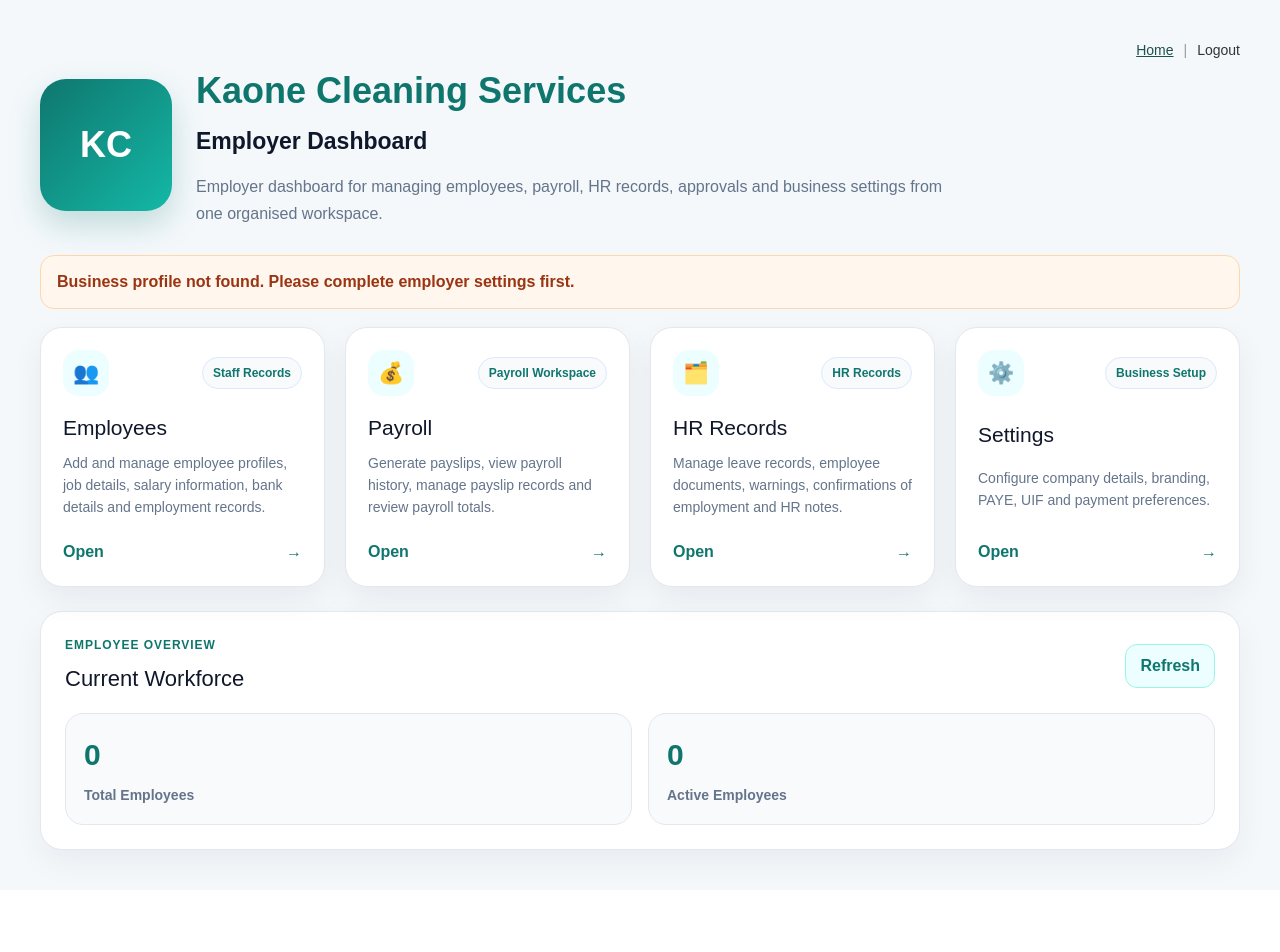
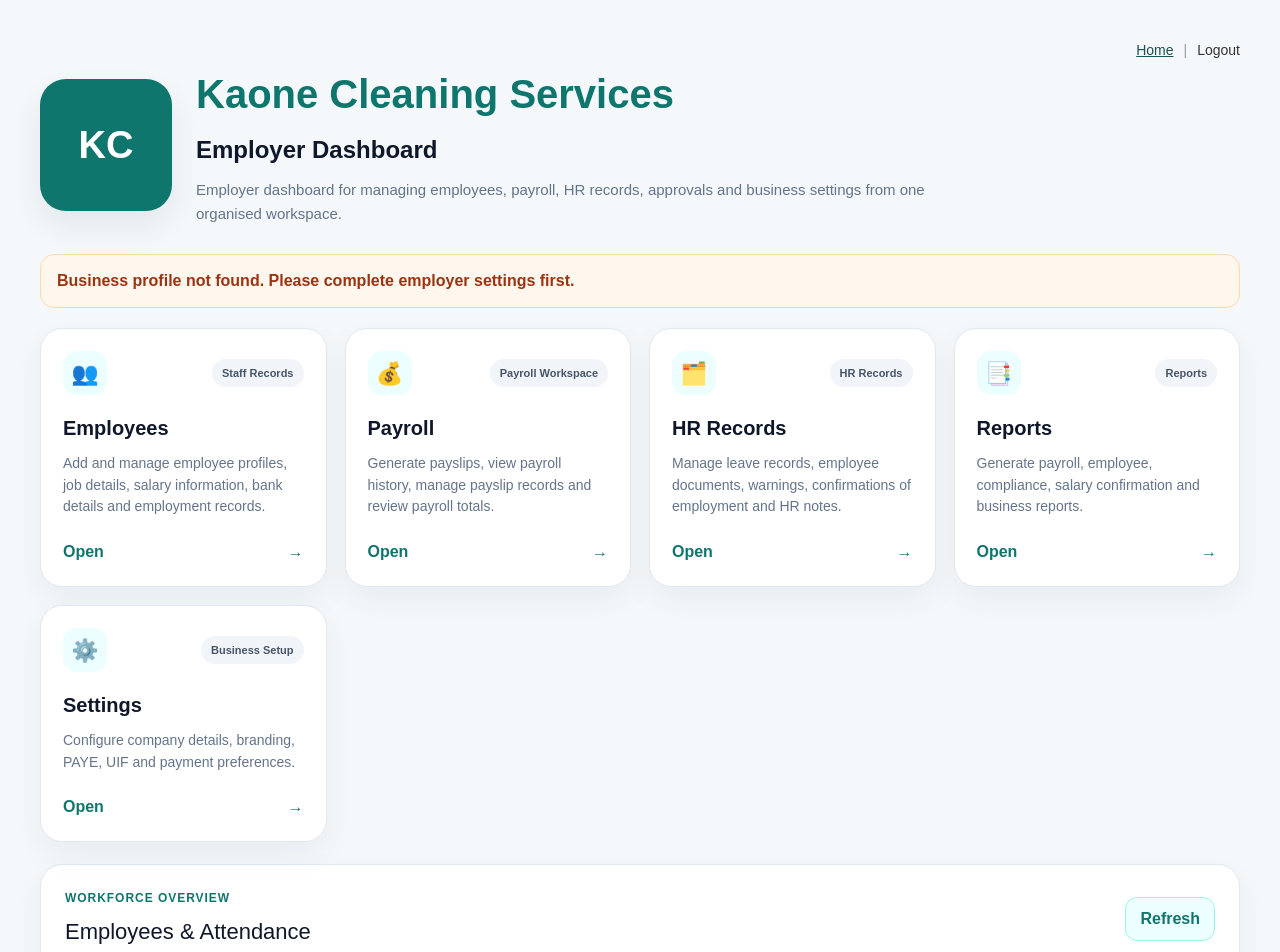
Before and after one commit to KaonPM/wageflow, a Next.js app: page /employer in a window 1280 px wide. Shown: the top 952 px of the page. Before the commit the page ends 890 px from the top, so only its background shows below. Built offline with nearby package versions, Linux system fonts and the light colour scheme; no server answers.

Commit message:
Update employer dashboard workforce overview

```diff
--- a/app/employer/page.tsx
+++ b/app/employer/page.tsx
@@ -22,6 +22,7 @@ type Employee = {
   basic_salary?: number | null;
   salary?: number | null;
   employment_status?: string | null;
+  status?: string | null;
 };
 
 export default function EmployerDashboard() {
@@ -143,12 +144,24 @@ export default function EmployerDashboard() {
 
   const totalEmployees = employees.length;
 
-  const activeEmployees = useMemo(() => {
-    return employees.filter(
-      (employee) =>
-        !employee.employment_status ||
-        employee.employment_status === "active"
-    ).length;
+  const employeesOnLeave = useMemo(() => {
+    return employees.filter((employee) => {
+      const status = (employee.status || employee.employment_status || "")
+        .trim()
+        .toLowerCase();
+
+      return status === "on_leave" || status === "on leave" || status === "leave";
+    }).length;
+  }, [employees]);
+
+  const employeesAbsentToday = useMemo(() => {
+    return employees.filter((employee) => {
+      const status = (employee.status || employee.employment_status || "")
+        .trim()
+        .toLowerCase();
+
+      return status === "absent" || status === "absent_today";
+    }).length;
   }, [employees]);
 
   return (
@@ -209,6 +222,14 @@ export default function EmployerDashboard() {
         />
 
         <DashboardCard
+          icon="📑"
+          title="Reports"
+          description="Generate payroll, employee, compliance, salary confirmation and business reports."
+          href="/employer/reports"
+          tag="Reports"
+        />
+
+        <DashboardCard
           icon="⚙️"
           title="Settings"
           description="Configure company details, branding, PAYE, UIF and payment preferences."
@@ -220,8 +241,8 @@ export default function EmployerDashboard() {
       <section style={overviewBox}>
         <div style={overviewHeader}>
           <div>
-            <p style={overviewEyebrow}>Employee Overview</p>
-            <h2 style={overviewTitle}>Current Workforce</h2>
+            <p style={overviewEyebrow}>Workforce Overview</p>
+            <h2 style={overviewTitle}>Employees & Attendance</h2>
           </div>
 
           <button style={refreshButton} onClick={loadDashboard} disabled={loading}>
@@ -231,7 +252,8 @@ export default function EmployerDashboard() {
 
         <div style={overviewGrid}>
           <OverviewCard label="Total Employees" value={String(totalEmployees)} />
-          <OverviewCard label="Active Employees" value={String(activeEmployees)} />
+          <OverviewCard label="On Leave" value={String(employeesOnLeave)} />
+          <OverviewCard label="Absent Today" value={String(employeesAbsentToday)} />
         </div>
       </section>
     </main>
@@ -379,44 +401,43 @@ const logoBox = {
 const logoImage = {
   width: "100%",
   height: "100%",
-  objectFit: "contain" as const,
-  padding: "10px",
+  objectFit: "cover" as const,
 };
 
 const logoFallback = {
   width: "132px",
   height: "132px",
   borderRadius: "26px",
-  background: "linear-gradient(135deg, #0f766e, #14b8a6)",
+  background: "#0f766e",
   color: "#ffffff",
   flexShrink: 0,
   display: "flex",
   alignItems: "center",
   justifyContent: "center",
+  fontSize: "38px",
   fontWeight: 900,
-  fontSize: "36px",
-  boxShadow: "0 14px 32px rgba(15, 118, 110, 0.22)",
+  boxShadow: "0 14px 32px rgba(15, 23, 42, 0.08)",
 };
 
 const businessTitle = {
-  fontSize: "36px",
   color: "#0f766e",
-  margin: "0 0 6px",
+  fontSize: "40px",
+  margin: "0 0 8px",
   fontWeight: 900,
 };
 
 const dashboardTitle = {
   color: "#0f172a",
-  fontSize: "23px",
-  margin: "0 0 14px",
+  fontSize: "24px",
+  margin: "0 0 10px",
   fontWeight: 800,
 };
 
 const subtitle = {
   maxWidth: "760px",
   color: "#64748b",
-  fontSize: "16px",
-  lineHeight: 1.7,
+  fontSize: "15px",
+  lineHeight: 1.6,
   margin: 0,
 };
 
@@ -424,23 +445,22 @@ const notice = {
   background: "#fff7ed",
   border: "1px solid #fed7aa",
   color: "#9a3412",
+  padding: "14px 16px",
   borderRadius: "14px",
-  padding: "14px 16px",
-  marginBottom: "18px",
+  marginBottom: "20px",
   fontWeight: 700,
 };
 
 const moduleGrid = {
   display: "grid",
   gridTemplateColumns: "repeat(auto-fit, minmax(230px, 1fr))",
-  gap: "20px",
-  marginBottom: "24px",
+  gap: "18px",
+  marginBottom: "22px",
 };
 
 const cardLink = {
   textDecoration: "none",
   color: "inherit",
-  height: "100%",
 };
 
 const card = {
@@ -448,13 +468,8 @@ const card = {
   border: "1px solid #e2e8f0",
   borderRadius: "22px",
   padding: "22px",
-  height: "100%",
-  minHeight: "220px",
-  boxShadow: "0 12px 32px rgba(15, 23, 42, 0.06)",
-  display: "flex",
-  flexDirection: "column" as const,
-  justifyContent: "space-between",
-  cursor: "pointer",
+  minHeight: "210px",
+  boxShadow: "0 12px 32px rgba(15, 23, 42, 0.05)",
 };
 
 const cardTop = {
@@ -462,34 +477,34 @@ const cardTop = {
   justifyContent: "space-between",
   alignItems: "center",
   gap: "12px",
-  marginBottom: "16px",
+  marginBottom: "18px",
 };
 
 const iconBox = {
-  width: "46px",
-  height: "46px",
-  borderRadius: "16px",
+  width: "44px",
+  height: "44px",
+  borderRadius: "14px",
   background: "#ecfeff",
   display: "flex",
   alignItems: "center",
   justifyContent: "center",
-  fontSize: "21px",
+  fontSize: "22px",
 };
 
 const tagStyle = {
-  background: "#f8fafc",
-  color: "#0f766e",
-  border: "1px solid #dbeafe",
+  background: "#f1f5f9",
+  color: "#475569",
+  padding: "6px 10px",
   borderRadius: "999px",
-  padding: "6px 10px",
-  fontSize: "12px",
+  fontSize: "11px",
   fontWeight: 800,
 };
 
 const cardTitle = {
+  color: "#0f172a",
+  fontSize: "20px",
   margin: "0 0 10px",
-  color: "#0f172a",
-  fontSize: "21px",
+  fontWeight: 900,
 };
 
 const cardText = {
```
